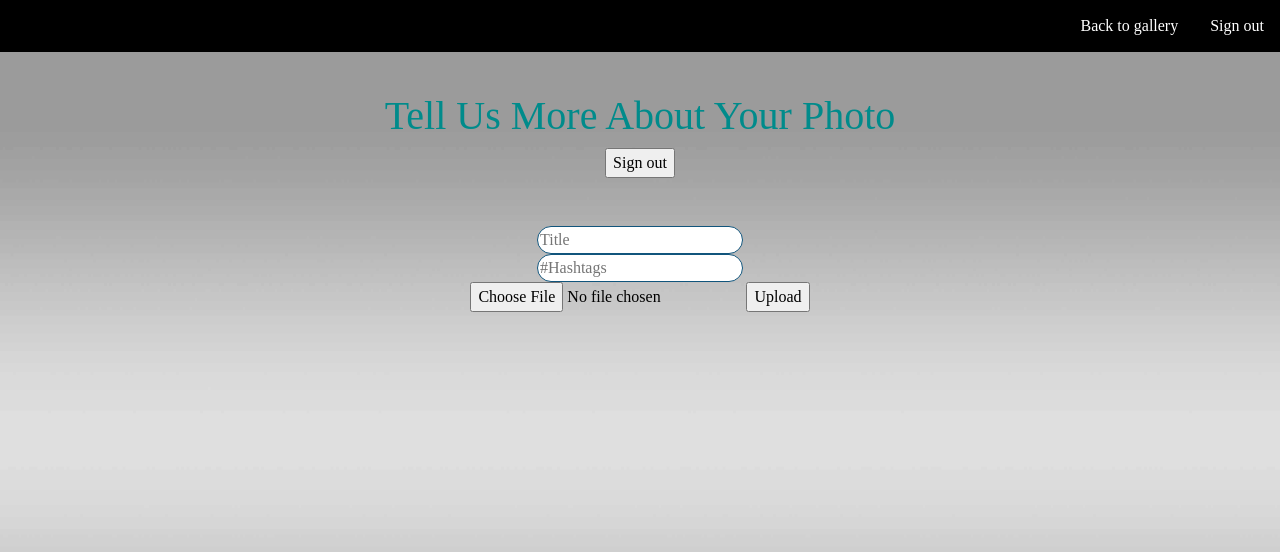
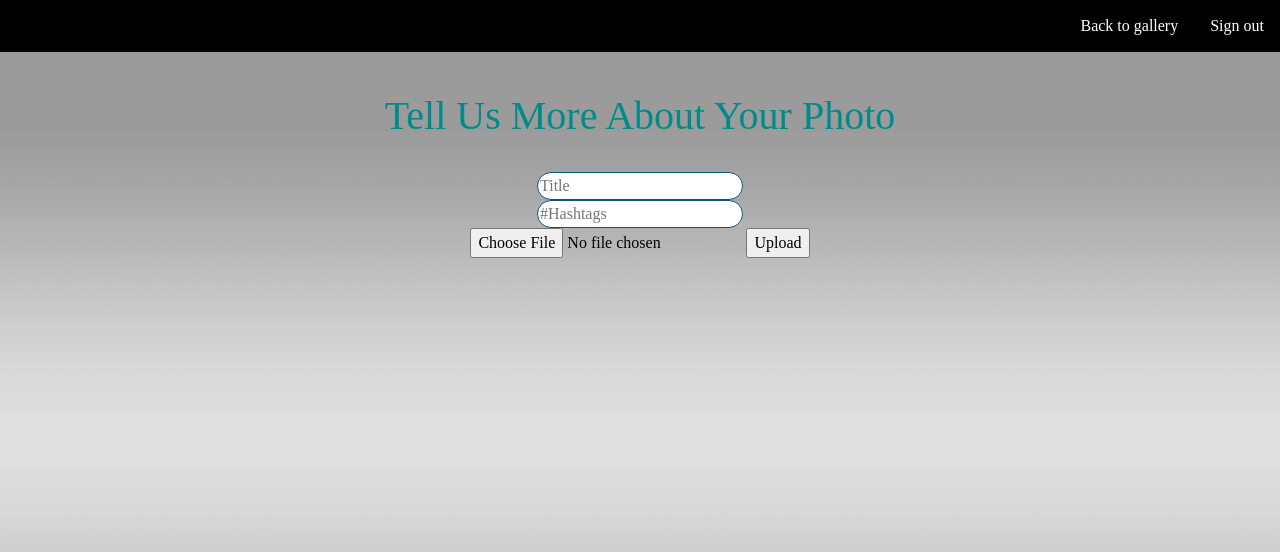
Before and after one commit to Urmi20/CloudComputing, a Flask app: page /photo_upload in a window 1280 px wide. Shown: the top 552 px of the page. Run offline with Flask 2, Linux system fonts and the light colour scheme; the visitor is signed in with stand-in values (Sample User, id 1); some libraries are stand-ins or nearby versions.

Commit message:
Remove old 'sign out' button from upload page

```diff
--- a/app/templates/uploadphoto.html
+++ b/app/templates/uploadphoto.html
@@ -4,13 +4,8 @@
     <li style="float:right;"><a href="{{url_for('sign_out')}}">Sign out</a></li>
     <li style="float:right;"><a href="{{url_for('index')}}">Back to gallery</a></li>
 </ul>
-<form method="post" action="sign_out" class="container">  <!-- add action path-->
-    <legend class="text-center case" style="margin-top:40px;"><h1>Tell us more about your photo</h1></legend>
-    <div class="text-center forms container">
-        <input type="submit" value="Sign out" class="button"/><br>
-    </div>
-</form>
-<br/><br/>
+<legend class="text-center case" style="margin-top:40px;"><h1>Tell us more about your photo</h1></legend>
+<br/>
 <form method="post" enctype="multipart/form-data" action={{url_for('photo_upload')}} class="container">
     <div class="text-center forms container">
         <input type="text" name="title" value="{{title if title!=None}}"
```
